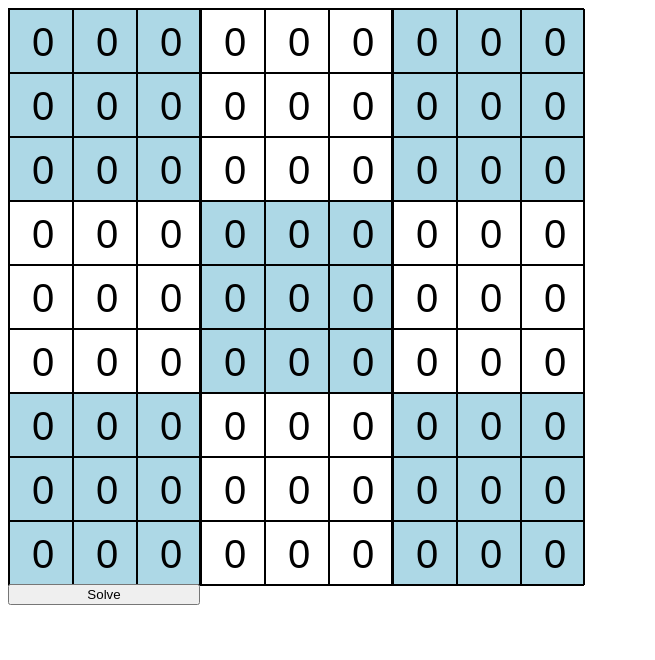
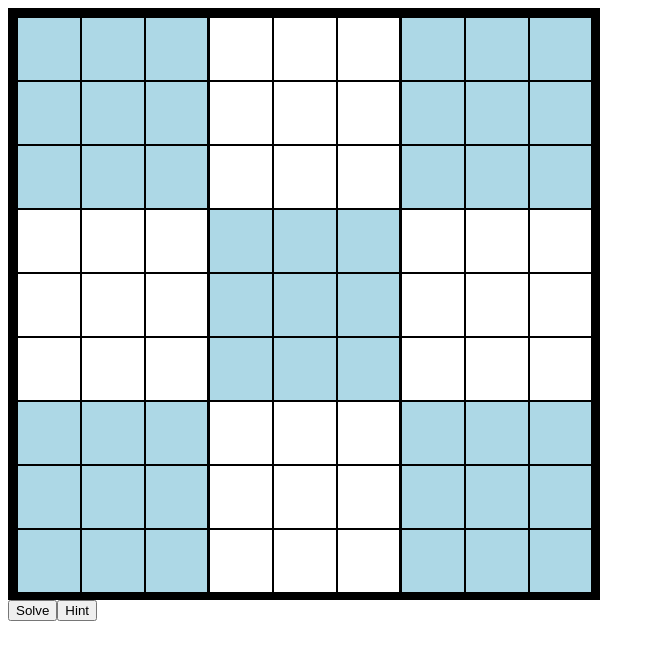
Before and after one commit to miles-moran/Sudoku-Solver-----Angular, an Angular app: page / in a window 1280 px wide. Shown: the top 660 px of the page, without its empty margins (0-655 px from the left). Built offline with nearby package versions, Linux system fonts and the light colour scheme.

Commit message:
solver is functional, one clue method impliment, styling still needed

```diff
--- a/src/app/grid/grid.component.css
+++ b/src/app/grid/grid.component.css
@@ -12,18 +12,23 @@
 .grid_sector:nth-child(odd){
     background-color: lightblue;
 }
+.grid_sector:nth-child(even){
+    background-color: white;
+}
 .grid_sector {
 
 }
 .block {
-    border: solid black .5px;
+    border: .2px solid black;
+    height: 3.9em;
+    width: 3.9em;
 }
 .input_box {
     background-color: transparent;
     border: none;
     width: 100%;
     height: 100%;
-    font-size: 40px;
+    font-size: 50px;
     text-align: center;
 }
 input[type="number"]::-webkit-outer-spin-button,
@@ -33,10 +38,16 @@ input[type="number"]::-webkit-inner-spin-button {
 }
 input[type="number"] {
     -moz-appearance: textfield;
+    font-family: sans-serif;
+    height: 100%;
+    width: 100%;
 }
 input[type="number"]:hover {
-    -moz-appearance: textfield;
-    background-color: #E8E8E8;;
+    background-color: lightgray;
+
+}
+input[type="number"]:focus {
+    background-color: #E8E8E8;
 }
 .value_0 {
     color: black;
@@ -48,7 +59,7 @@ input[type="number"]:hover {
     color: salmon;
 }
 .value_3 {
-    color: green;
+    color: rgb(246, 138, 250);
 }
 .value_4 {
     color: seagreen;
@@ -68,6 +79,12 @@ input[type="number"]:hover {
 .value_9 {
     color: purple;
 }
-.immutable {
+.original {
     background-color: #E8E8E8;
+    overflow:hidden;
 }
+#grid_container{
+    padding: .5em;
+    background-color: black;
+    width: fit-content;
+}
--- a/src/app/grid/grid.component.html
+++ b/src/app/grid/grid.component.html
@@ -1,9 +1,13 @@
-<div class="grid">
-  <div *ngFor="let sector of grid[2]" class="grid_sector">
-    <div class="sector">
-      <div *ngFor="let point of sector; let counter = index;" class="block">
-        <input type="number" [ngClass]="{'immutable': !point.mutable}"class="input_box value_{{point.value}}" [(ngModel)]="point.value" value="{{point.value}}" (change)="updateList(point)">
+<div id="grid_container">
+  <div class="grid">
+    <div *ngFor="let sector of grid[2]" class="grid_sector">
+      <div class="sector">
+        <div *ngFor="let point of sector; let counter = index;" class="block">
+          <input type="number" [ngClass]="{'original': point.original}"class="input_box value_{{point.value}}" [(ngModel)]="point.value" value="{{point.value}}" (change)="updateList(point)">
+      </div>
     </div>
+  </div>
   </div>
 </div>
 <input type="button" value="Solve" (click)="solve()">
+<input type="button" value="Hint" (click)="hint()">
--- a/src/app/grid/grid.component.ts
+++ b/src/app/grid/grid.component.ts
@@ -38,12 +38,16 @@ export class GridComponent implements OnInit {
 
   updateList(point:Point){
     let range = [1, 2, 3, 4, 5, 6, 7, 8, 9];
+    console.log(point.value);
+    console.log(range.indexOf(point.value));
     if (range.indexOf(point.value) == -1 || this.isValidInput(point, point.value) == false){
-      point.value = 0;
+      point.value = "null";
       point.mutable = true;
+      point.original = false;
       point.possibles = [1, 2, 3, 4, 5, 6, 7, 8, 9];
     } else {
       point.mutable = false;
+      point.original = true;
     }
     this.grid[0][point.properties[0]].push(point);
     this.grid[1][point.properties[1]].push(point);
@@ -52,6 +56,11 @@ export class GridComponent implements OnInit {
   solve(){
     let solver = new Solver(this.grid);
     solver.solve();
+  }
+
+  hint(){
+    let solver = new Solver(this.grid);
+    solver.hint();
   }
 
   isValidInput(point, assignment){
--- a/src/app/point.ts
+++ b/src/app/point.ts
@@ -4,9 +4,10 @@ export class Point {
     x:number;
     y:number;
     sector:number;
-    value:number;
+    value:any;
     properties:number[];
     mutable:boolean;
+    original:boolean;
     sector_id:number;
     possibles:number[] = [1, 2, 3, 4, 5, 6, 7, 8, 9];
 
@@ -16,10 +17,10 @@ export class Point {
         this.x = x;
         this.y = y;
         this.sector = 3 * (y / 3 >> 0) + (x / 3 >> 0);
-        this.value = 0;
+        this.value = null;
         this.properties = [this.x, this.y, this.sector];
         this.mutable = true;
+        this.original = false;
     }
 
-
 }
--- a/src/app/solver.ts
+++ b/src/app/solver.ts
@@ -8,96 +8,74 @@ export class Solver {
         this.assembled = this.assemble(grid);
     }
 
-    solve2(){
+    solve(){
         let assembled = this.assembled;
-        let p = 0;
-        let backtrack = false;
+        var p = 0;
+        var backtrack = false;
         while (p < assembled.length){
-            console.log(p);
             let point = assembled[p];
+            console.log(p + " - " + point.mutable);
             if (point.mutable == true){
                 if (point.value == null){
                     point.value = 0;
                 }
-                for (let assignment = point.value + 1; assignment <= 10; assignment++){
-                    if (this.ifValid(point, assignment)){
+                var new_assign = false;
+                for (let assignment = point.value + 1; assignment < 10; assignment++){
+                    if (this.isValidInput(point, assignment)){
                         point.value = assignment;
-                        p++;
-                        backtrack = false;
+                        new_assign = true;
                         break;
                     }
                 }
-                if (point.value == 10){
+                if (new_assign){
+                    p++;
+                    backtrack = false;
+                } else {
                     point.value = 0;
-                    if (p > 1){
-                        p = p - 2;
-                    }
-                    console.log("backtrack @ " + p);
+                    p--;
                     backtrack = true;
+                    console.log("backtrack@" + p + " - " + point.mutable);
                 }
             } else {
-                if (backtrack == false){
-                    p++;
-                } else {
+                if (backtrack){
                     if (p > 0){
                         p = p - 1;
+                    } else {
+
                     }
+                    console.log("backtrack@" + p + " - " + point.mutable);
+                } else {
+                    p++;
                 }
             }
         }
     }
 
-    solve(){
-        this.findPossible();
-        console.log(this.grid[0][0][0].possibles);
-    }
-    //go through every point
-    //go through a number asssignment 0-9
-    //go through every category of x, y, sector
-    //if that category has one place where that assignment can go. WINNNER
 
-    findPossible2(){
-
-        let assembled = this.assembled;
-        for (let p = 0; p < assembled.length - 1; p++){
-            let point:Point = assembled[p];
-            if (point.mutable){
-                let new_possibles = new Array<number>();
-                for (let proposed_assignment_index = 0; proposed_assignment_index < 9; proposed_assignment_index++){
-                    if (this.isValidInput(point, point.possibles[proposed_assignment_index])){
-                        new_possibles.push(point.possibles[proposed_assignment_index]);
-                    }
-                }
-                point.possibles = new_possibles;
-                if (point.possibles.length == 1){
-                    console.log("only possible value case in FindPossible()")
-                    point.value = point.possibles[0];
-                    point.mutable = false;
-                }
-            } else {
-                point.possibles = [];
-            }
-
+    findPossible(){
         for (let gridCategory = 0; gridCategory < 3; gridCategory++){ //each method of organization is looped through 0, 1, 2
             for (let xys = 0; xys < 9; xys++){ //each grouping, a column row, or sector, is looped through. 0-8
                 let potentialCounter = [0, 0, 0, 0, 0, 0, 0, 0, 0]; //each signifying how many places within a grouping they can go
-                                                                    //if we count, a total of 1 would make it mandatory to place it there
                 for (let xysIndex = 0; xysIndex < 9; xysIndex++){  //looping through points
                     let point:Point = this.grid[gridCategory][xys][xysIndex];
+                    if (point.mutable == false){
+
+                    } else {
                         for (let possible_value = 1; possible_value < 10; possible_value++){ //looping through possible values
                             if (this.isValidInput(point, possible_value)){
                                 potentialCounter[possible_value - 1]++;
                             }
                         }
-                    //if (gridCategory == 2){
-                    //    console.log("---");
-                    //    console.log(this.grid[gridCategory][xys]);
-                    //    console.log(potentialCounter);
-                    //}
                     }
-                for (let possible_value_index = 0; possible_value_index < potentialCounter.length - 1; possible_value_index++){
+                }
+                for (let possible_value_index = 0; possible_value_index < 9; possible_value_index++){
                     if (potentialCounter[possible_value_index] == 1){
-                        console.log("unique");
+                        for (let xysIndex = 0; xysIndex < 9; xysIndex++){
+                            let point:Point = this.grid[gridCategory][xys][xysIndex];
+                            if (this.isValidInput(point, possible_value_index + 1) && point.mutable == true){
+                                point.value = possible_value_index + 1;
+                                point.mutable = false;
+                            }
                         }
                     }
                 }
@@ -105,7 +83,7 @@ export class Solver {
         }
     }
 
-    findPossible(){
+    hint(){
         for (let gridCategory = 0; gridCategory < 3; gridCategory++){ //each method of organization is looped through 0, 1, 2
             for (let xys = 0; xys < 9; xys++){ //each grouping, a column row, or sector, is looped through. 0-8
                 let potentialCounter = [0, 0, 0, 0, 0, 0, 0, 0, 0]; //each signifying how many places within a grouping they can go
```
Lines whose indentation alone changed are shown as unchanged.
